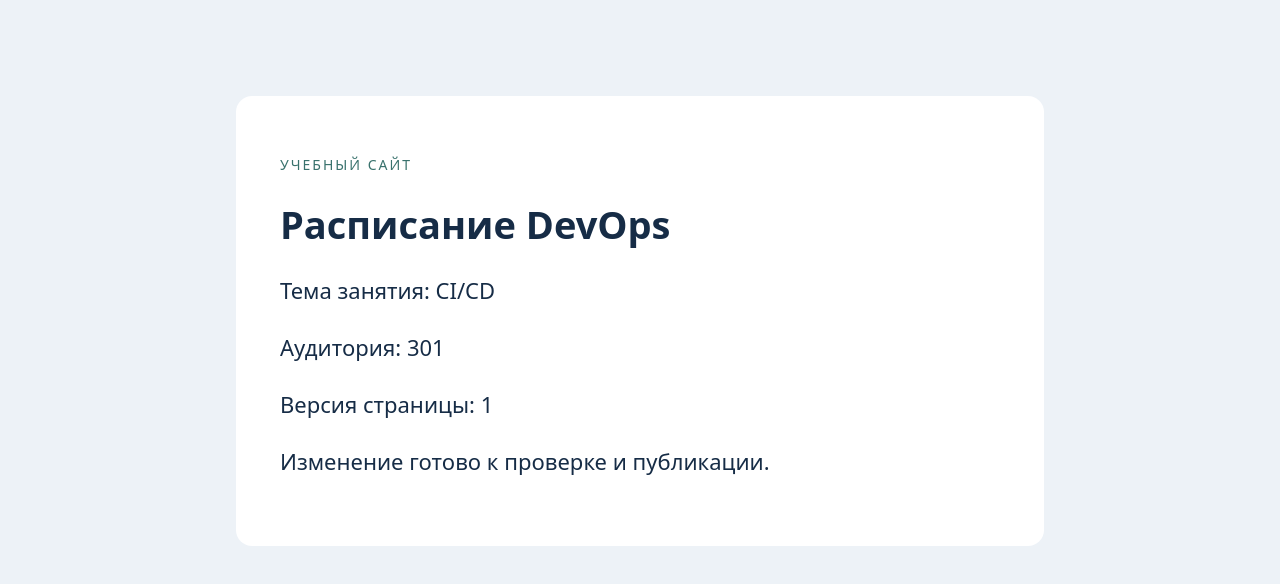
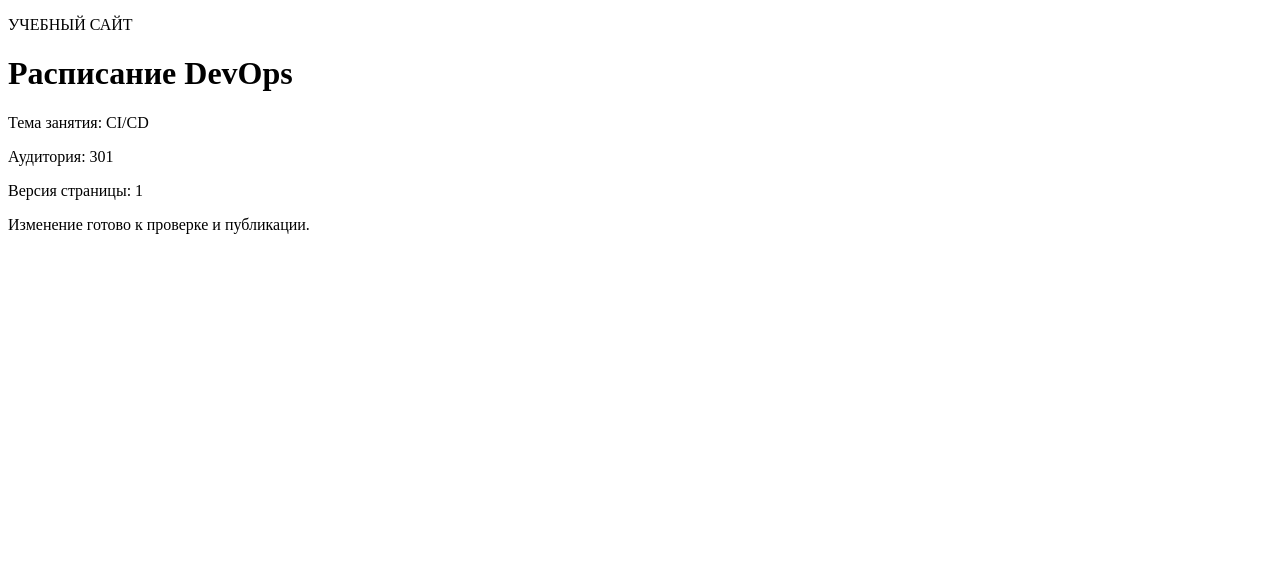
Before and after one commit to psengx/cicd-first-run, a plain HTML site: page site/index.html in a window 1280 px wide. Drawn offline with Linux system fonts and the light colour scheme.

Commit message:
break stylesheet link

```diff
--- a/site/index.html
+++ b/site/index.html
@@ -4,7 +4,7 @@
   <meta charset="utf-8">
   <meta name="viewport" content="width=device-width, initial-scale=1">
   <title>Расписание DevOps</title>
-  <link rel="stylesheet" href="style.css">
+  <link rel="stylesheet" href="missing.css">
 </head>
 <body>
   <main>
```
